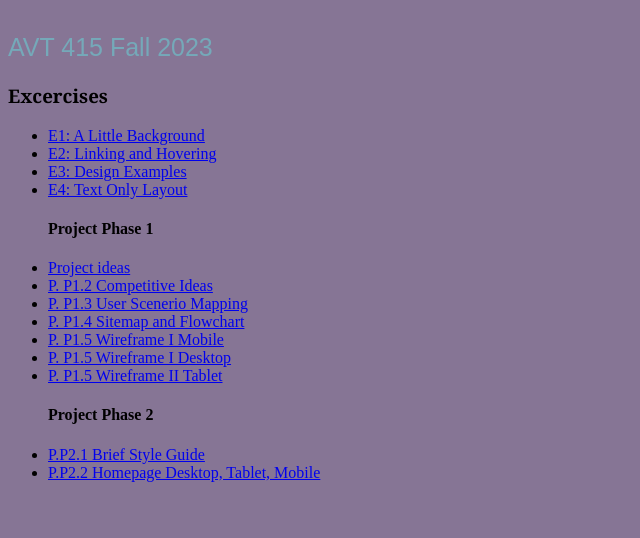
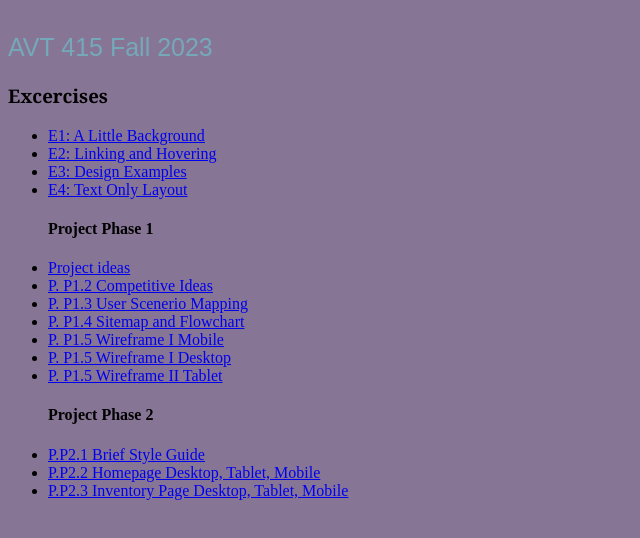
Before and after one commit to infinitymeg/avt415, a plain HTML site: page avt415/index.html in a window 1280 px wide. Shown: the part 166-704 px from the top of the page, without its empty margins (0-640 px from the left). Drawn offline with Linux system fonts and the light colour scheme.

Commit message:
Add files via upload

```diff
--- a/avt415/index.html
+++ b/avt415/index.html
@@ -25,6 +25,7 @@
       <h4> Project Phase 2</h4>
       <li><a href="https://xd.adobe.com/view/eab098bc-793c-42dd-8cc5-09611e84205e-bfe3/">P.P2.1 Brief Style Guide</a></li>
       <li><a href="https://xd.adobe.com/view/3327bb66-6f8b-4a36-a281-3903b69070a0-6674/">P.P2.2 Homepage Desktop, Tablet, Mobile</a></li>
+      <li><a href="https://xd.adobe.com/view/8948f464-5301-45e2-acb8-1ed6090ea5f9-dc1b/">P.P2.3 Inventory Page Desktop, Tablet, Mobile</a></li>
     </ul>
   </body>
   </html>
```
